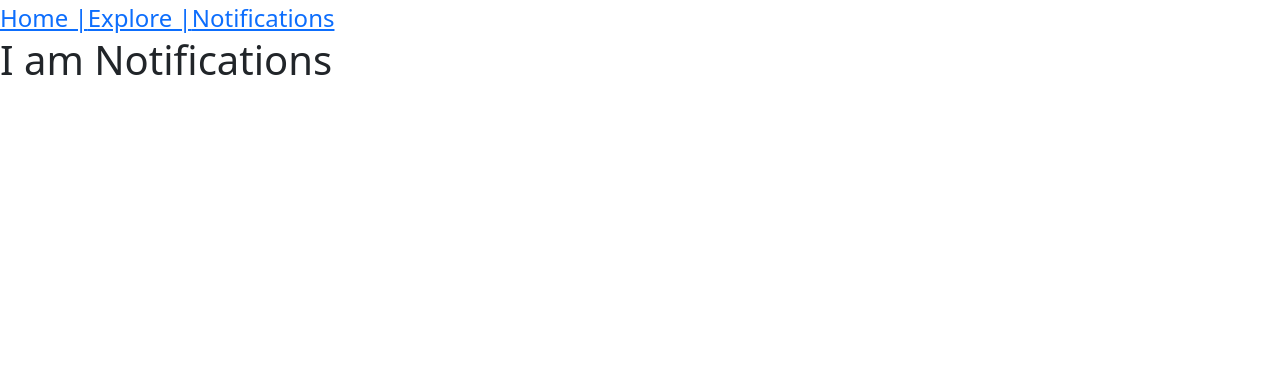
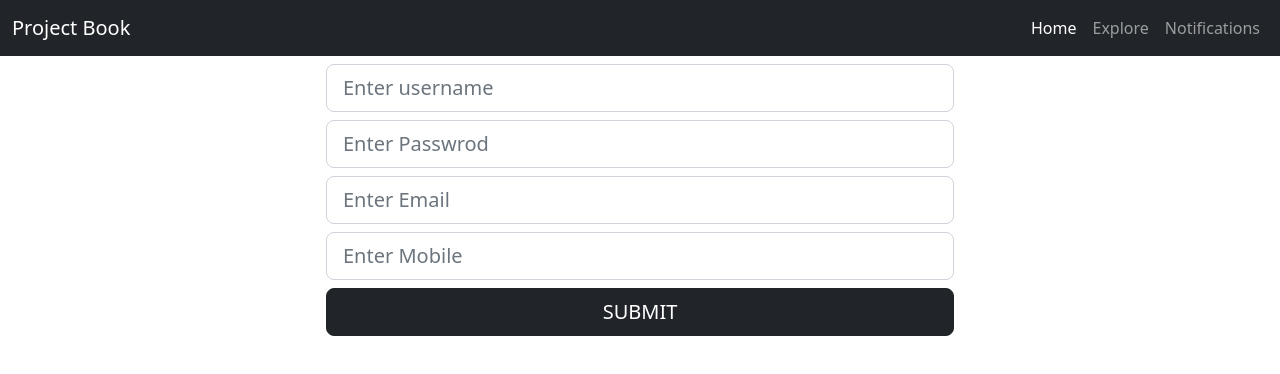
Before and after one commit to Chinmay-Karpe/my-react-app, a React (Create React App) app: page /notifications in a window 1280 px wide. Shown: the top 374 px of the page. Built offline with nearby package versions, Linux system fonts and the light colour scheme.

Commit message:
static website

```diff
--- a/src/components/AppNavLinks.js
+++ b/src/components/AppNavLinks.js
@@ -2,17 +2,43 @@ import { Link } from "react-router-dom";
 
 function AppNavLinks() {
   return (
-    <div>
-      <Link to="/home" className="fs-4">
-        Home |
-      </Link>
-      <Link to="/explore" className="fs-4">
-        Explore |
-      </Link>
-      <Link to="/notifications" className="fs-4">
-        Notifications
-      </Link>
-    </div>
+    <nav className="navbar navbar-expand-lg bg-dark navbar-dark">
+      <div className="container-fluid">
+        <a className="navbar-brand" href="#">
+          Project Book
+        </a>
+        <button
+          className="navbar-toggler"
+          type="button"
+          data-bs-toggle="collapse"
+          data-bs-target="#navbarNav"
+          aria-controls="navbarNav"
+          aria-expanded="false"
+          aria-label="Toggle navigation"
+        >
+          <span className="navbar-toggler-icon"></span>
+        </button>
+        <div className="collapse navbar-collapse" id="navbarNav">
+          <ul className="navbar-nav ms-auto">
+            <li className="nav-item">
+              <Link className="nav-link active" aria-current="page" to="/home">
+                Home
+              </Link>
+            </li>
+            <li className="nav-item">
+              <Link className="nav-link" to="/explore">
+                Explore
+              </Link>
+            </li>
+            <li className="nav-item">
+              <Link className="nav-link" to="/notifications">
+                Notifications
+              </Link>
+            </li>
+          </ul>
+        </div>
+      </div>
+    </nav>
   );
 }
 
--- a/src/components/Explore.js
+++ b/src/components/Explore.js
@@ -1,7 +1,21 @@
+import { useState } from "react";
+
 function Explore() {
+  let [list] = useState([{}, {}, {}, {}, {}, {}, {}, {}]);
+
   return (
     <div>
-      <h1>I am Explore</h1>
+      {list.map((item, index) => (
+        <div className="alert alert-secondary" key={index}>
+          Lorem ipsum dolor, sit amet consectetur adipisicing elit. Ipsum
+          deleniti exercitationem alias eius. Minima dolore molestiae aliquam
+          nam necessitatibus, perspiciatis doloremque pariatur blanditiis ea
+          consectetur. Voluptatum dolores voluptatem quia quaerat! Lorem ipsum
+          dolor sit amet consectetur adipisicing elit. Eos atque dicta ducimus
+          animi culpa inventore recusandae et excepturi? Vel nulla beatae quas
+          repudiandae voluptate. Dolorem commodi quia sunt doloremque saepe!
+        </div>
+      ))}
     </div>
   );
 }
--- a/src/components/Home.js
+++ b/src/components/Home.js
@@ -1,7 +1,9 @@
+import AppBody from "./AppBody";
+
 function Home() {
   return (
     <div>
-      <h1>I am Home</h1>
+      <AppBody />
     </div>
   );
 }
--- a/src/components/Notifications.js
+++ b/src/components/Notifications.js
@@ -1,7 +1,47 @@
 function Notifications() {
   return (
-    <div>
-      <h1>I am Notifications</h1>
+    <div className="row justify-content-center">
+      <div className="col-12 col-md-6">
+        <div>
+          <input
+            className="form-control form-control-lg my-2"
+            type="text"
+            name=""
+            id=""
+            placeholder="Enter username"
+          />
+
+          <input
+            className="form-control form-control-lg my-2"
+            type="text"
+            name=""
+            id=""
+            placeholder="Enter Passwrod"
+          />
+
+          <input
+            className="form-control form-control-lg my-2"
+            type="text"
+            name=""
+            id=""
+            placeholder="Enter Email"
+          />
+
+          <input
+            className="form-control form-control-lg my-2"
+            type="text"
+            name=""
+            id=""
+            placeholder="Enter Mobile"
+          />
+
+          <input
+            className="btn btn-lg btn-dark w-100"
+            type="button"
+            value="SUBMIT"
+          />
+        </div>
+      </div>
     </div>
   );
 }
```
